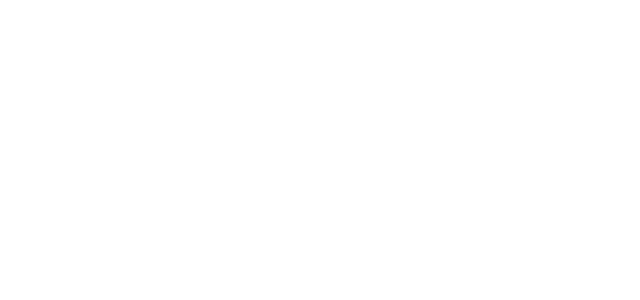
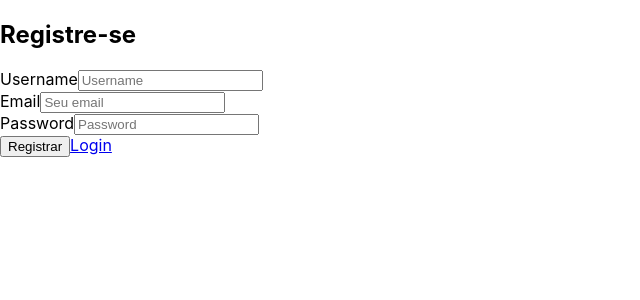
Before and after one commit to anaclrra/ProjetoFullStack, a React (Create React App) app in the folder frontend/: page /users in a window 1280 px wide. Before the commit this address had no page. Shown: the top 300 px of the page, without its empty margins (0-640 px from the left). Built offline with nearby package versions, Linux system fonts and the light colour scheme.

Commit message:
Add Register Component

```diff
--- a/frontend/src/App.js
+++ b/frontend/src/App.js
@@ -1,6 +1,8 @@
 import React, { useState } from 'react';
 import { Route, Routes, useNavigate } from 'react-router-dom';
 import Login from './components/Login';
+import Register from './components/Register';
+
 
 
 
@@ -12,9 +14,10 @@
   return (
     <Routes>
       <Route
-        path='/'
+        path='/login'
         element={<Login setToken={setAccessToken} accessToken={accessToken} navigate={navigate} />}
       />
+      <Route path="/users" element={<Register />} />
     </Routes>
   );
 }
--- a/frontend/src/components/Login.js
+++ b/frontend/src/components/Login.js
@@ -25,7 +25,7 @@
                     const id = response.data.id;
                     localStorage.setItem("token", token);
                     localStorage.setItem('id', id);
-                    console.log("entrou");
+
 
                     navigate(`/tasks/user/${id}`);
                 } else {
@@ -69,6 +69,7 @@
                 </div>
 
                 <button type="submit" className="btn btn-primary">Entrar</button>
+                <a href='/users'>Registrar</a>
             </form>
 
             {error && <p className="error">{error}</p>}
--- /dev/null
+++ b/frontend/src/components/Register.js
@@ -0,0 +1,73 @@
+import React, { useState } from "react";
+import axios from "axios";
+
+const Register = () => {
+    const [name, setName] = useState("");
+    const [email, setEmail] = useState("");
+    const [password, setPassword] = useState("");
+
+    const handleRegister = async (e) => {
+        e.preventDefault();
+
+        try {
+            await axios.post("http://localhost:3000/users", {
+                name,
+                email,
+                password,
+            });
+        }
+        catch (error) {
+            console.log(error.response.data);
+        }
+    };
+
+    return (
+        <div className="container">
+            <h2>Registre-se</h2>
+
+            <form onSubmit={handleRegister}>
+                <div className="form-group">
+                    <label htmlFor="username">Username</label>
+                    <input
+                        type="text"
+                        id="username"
+                        className="form-control"
+                        placeholder="Username"
+                        value={name}
+                        onChange={(e) => setName(e.target.value)}
+                    />
+                </div>
+                <div className="form-group">
+                    <label htmlFor="email">Email</label>
+                    <input
+                        type="email"
+                        id="email"
+                        className="form-control"
+                        placeholder="Seu email"
+                        value={email}
+                        onChange={(e) => setEmail(e.target.value)}
+                    />
+                </div>
+                <div className="form-group">
+                    <label htmlFor="password">Password</label>
+                    <input
+                        type="password"
+                        id="password"
+                        className="form-control"
+                        placeholder="Password"
+                        value={password}
+                        onChange={(e) => setPassword(e.target.value)}
+                    />
+                </div>
+                <button type="submit" className="btn btn-primary">Registrar</button>
+                <a href='/login'>Login</a>
+            </form>
+        </div>
+
+
+
+    );
+
+};
+
+export default Register;
```
